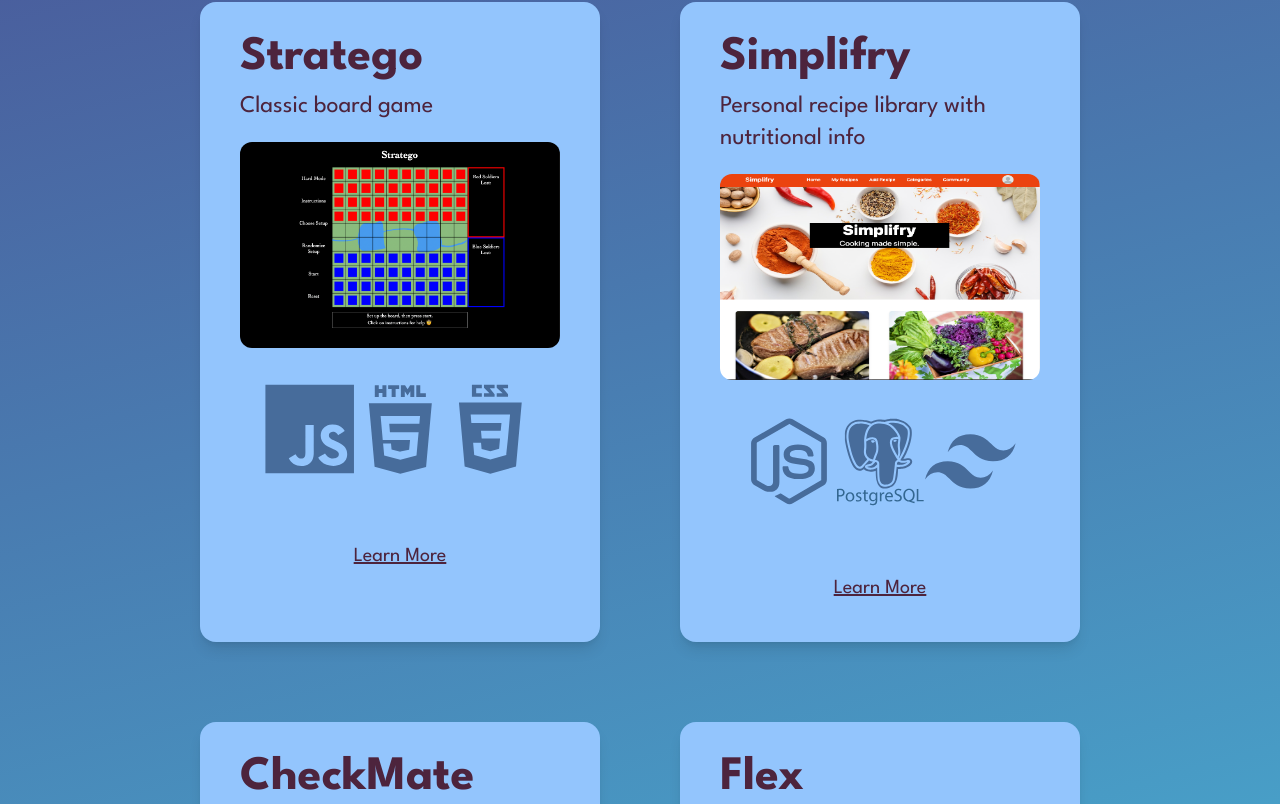
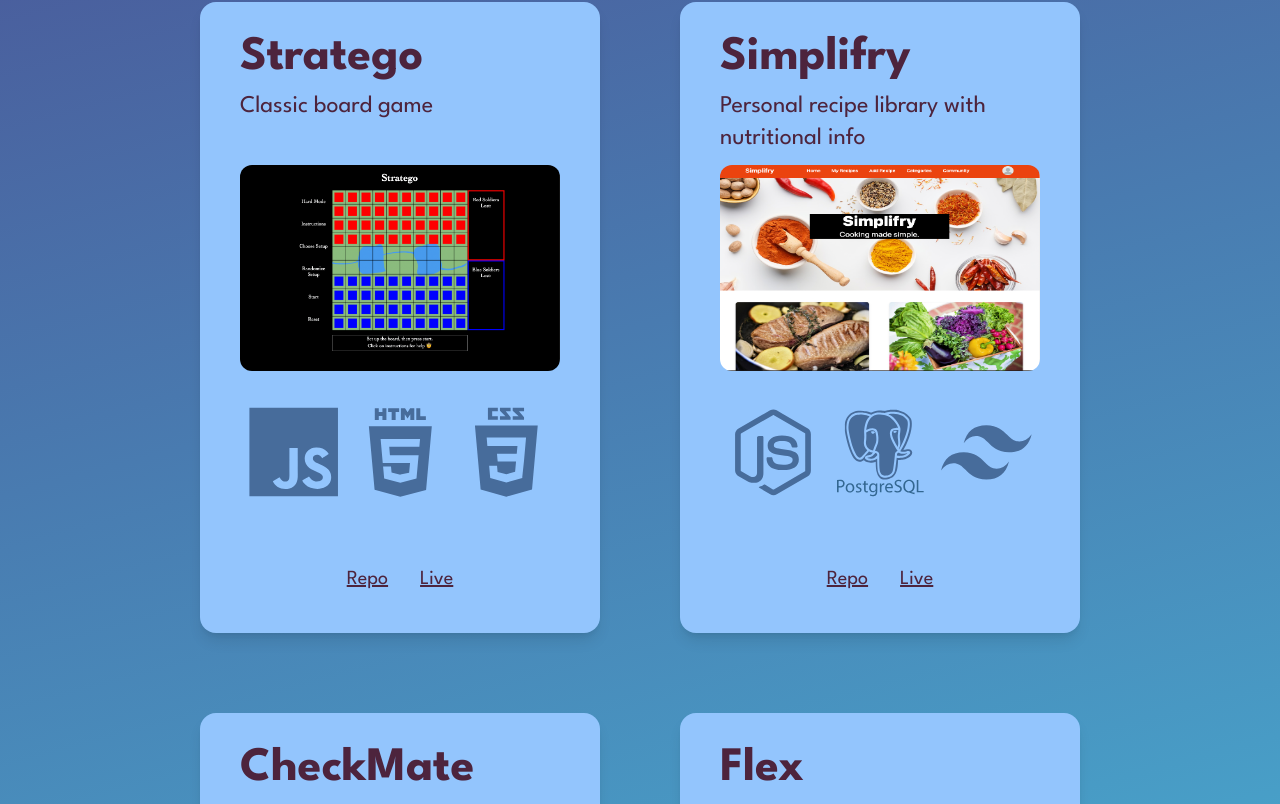
Before and after one commit to mitchdmarino/portfolio, a Next.js app: page / in a window 1280 px wide. Shown: the part 2636-3440 px from the top of the page. Built offline with nearby package versions, Linux system fonts and the light colour scheme.

Commit message:
updates project cards

```diff
--- a/components/projects.jsx
+++ b/components/projects.jsx
@@ -6,16 +6,16 @@ export default function Projects() {
 
     const projCards = projects.map(project => {
         return (
-            <div key={project.name}className="max-w-[400px] p-4 mx-auto rounded-2xl overflow-hidden shadow-lg hover:shadow-2xl bg-blue-300 m-10 transition ease-in-out delay-100 duration-300 hover:bg-blue-200 hover:text-black">
+            <div key={project.name}className="max-w-[400px] p-4 mx-auto rounded-2xl overflow-hidden shadow-lg hover:shadow-2xl bg-blue-300 m-10 transition ease-in-out delay-100 duration-300 hover:bg-blue-200 group hover:text-black">
 
                 <div className="px-6 py-4">
 
-                    <div className="font-bold text-5xl mb-2  ">{project.name}</div>
+                    <div className="font-bold text-5xl mb-2"><h1>{project.name}</h1></div>
 
-                    <p className=" text-2xl ">
+                    <p className=" text-2xl h-[75px] ">
                     {project.description}
                     </p>
-                    <div className='flex justify-center my-5 align-center rounded-xl'>
+                    <div className='flex transition ease-in-out delay-100 duration-300 hover:bg-blue-200 justify-center mb-5 align-center group-hover:scale-110 rounded-xl'>
                     <Image
                         className='rounded-xl'
                         src={project.image}
@@ -24,19 +24,24 @@ export default function Projects() {
                         width={350}
                     />
                 </div>
-                <div className="px-6 pt-4 pb-2 flex justify-center">
+                <div className=" pt-4 pb-2 flex justify-between">
 
                     {project.tools.map((tool,i) => {
                         return (
-                            <div key={`project${project.name}tool-${i}`} className='mb-3 mx-auto flex relative w-[40px] sm:w-[75px] md:w-[90px] lg:w-[110px] xl:w-[150px]'>
+                            <div key={`project${project.name}tool-${i}`} className='mb-3 mx-2 relative w-[40px] sm:w-[75px] md:w-[90px] lg:w-[110px] xl:w-[150px]'>
                                     {tool}
                             </div>
                         )
                     })}
                 </div>
-                   <div className="flex justify-center pt-10">
-                   <a className="py-2 block mx-4  text-xl text-decoration-line: underline" href={`projects/${project.name.toLowerCase()}`}>Learn More</a>                    {/* <a className="py-2 block mx-4 text-[#95190C] text-xl text-decoration-line: underline" href={`projects/${project.name.toLowerCase()}`}>Case Study</a> */}
-                    </div>
+                <div className="flex justify-center pt-10">
+                    <a className=" py-2 mx-4 block  text-xl text-decoration-line: underline" href={project.github}>Repo</a>
+                    <br></br>
+                    <a className="py-2 block mx-4  text-xl text-decoration-line: underline" href={project.deployed}>Live</a>
+                </div>
+                {/* <div className="flex justify-center pt-10 group-hover:animate-bounce">
+                   <a className="py-2 block mx-4  text-3xl" href={`projects/${project.name.toLowerCase()}`}>Learn More</a>
+                </div> */}
                 </div>
             </div>
         )
```
